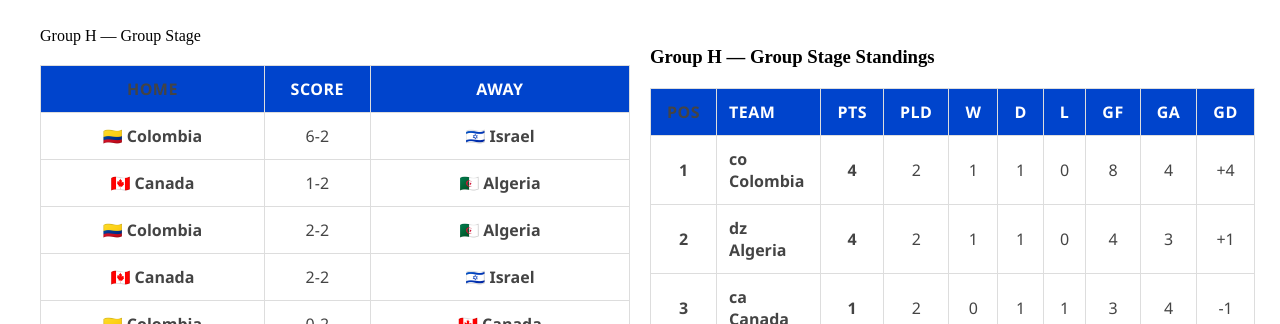
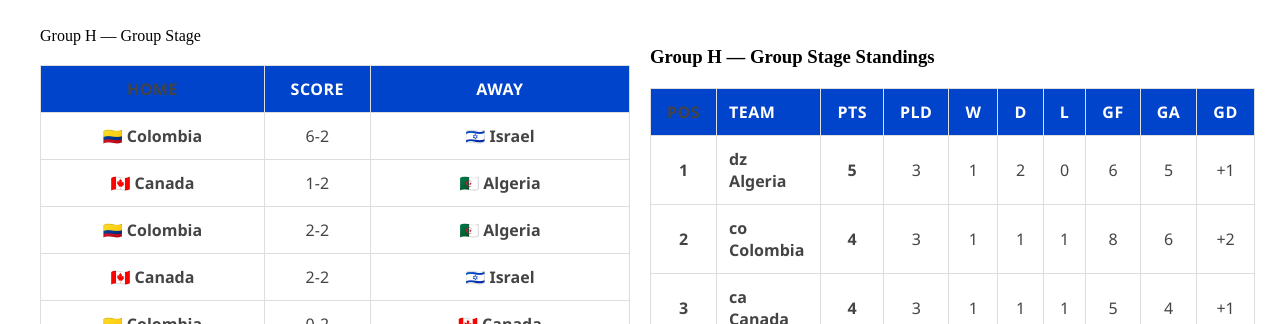
Before and after one commit to MarcusMachado15/whoisgonnawin-clean, a Next.js app: page /worldcup in a window 1280 px wide. Shown: the part 3040-3364 px from the top of the page. Built offline with nearby package versions, Linux system fonts and the light colour scheme.

Commit message:
Update Group H standings (COL-ISR 6-2, CAN-ALG 1-2, COL-ALG 2-2, CAN-ISR 2-2, COL-CAN 0-2, ALG-ISR 2-2)

```diff
--- a/app/worldcup/page.tsx
+++ b/app/worldcup/page.tsx
@@ -183,10 +183,10 @@ const groupsData: Record<string, { title?: string; matches: Match[]; standings:
       { home: '🇩🇿 Algeria',  score: '2-2', away: '🇮🇱 Israel' },
     ],
     standings: [
-  { pos: 1, team: 'co Colombia', played: 2, won: 1, draw: 1, lost: 0, gf: 8, ga: 4, gd: +4, pts: 4 },
-  { pos: 2, team: 'dz Algeria',  played: 2, won: 1, draw: 1, lost: 0, gf: 4, ga: 3, gd: +1, pts: 4 },
-  { pos: 3, team: 'ca Canada',   played: 2, won: 0, draw: 1, lost: 1, gf: 3, ga: 4, gd: -1, pts: 1 },
-  { pos: 4, team: 'il Israel',   played: 2, won: 0, draw: 1, lost: 1, gf: 4, ga: 8, gd: -4, pts: 1 },
+  { pos: 1, team: 'dz Algeria',  played: 3, won: 1, draw: 2, lost: 0, gf: 6, ga: 5,  gd: +1, pts: 5 },
+  { pos: 2, team: 'co Colombia', played: 3, won: 1, draw: 1, lost: 1, gf: 8, ga: 6,  gd: +2, pts: 4 },
+  { pos: 3, team: 'ca Canada',   played: 3, won: 1, draw: 1, lost: 1, gf: 5, ga: 4,  gd: +1, pts: 4 },
+  { pos: 4, team: 'il Israel',   played: 3, won: 0, draw: 2, lost: 1, gf: 6, ga: 10, gd: -4, pts: 2 },
 ],
   },
 
```
